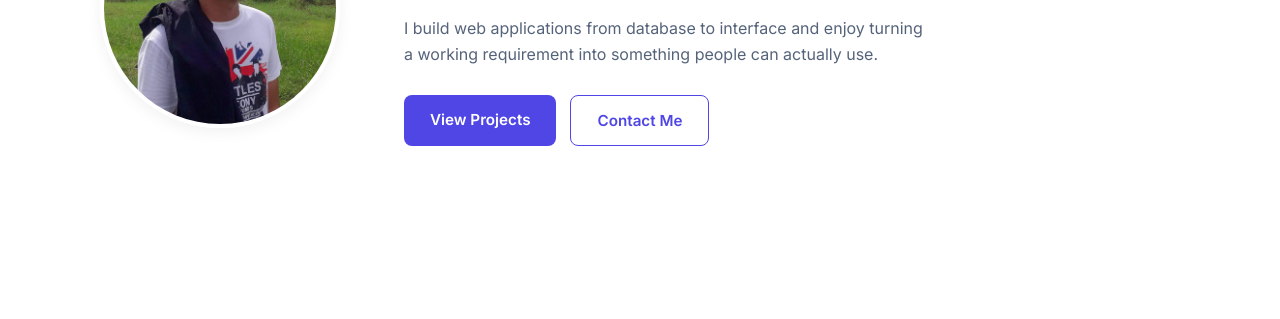
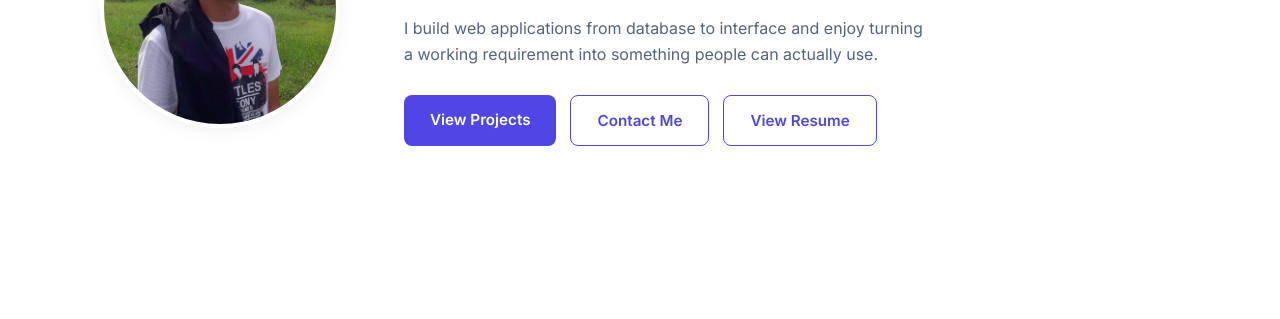
Before and after one commit to ivanramos15/my-portfolio, a plain HTML site: page index.html in a window 1280 px wide. Shown: the part 288-607 px from the top of the page. Drawn offline with Linux system fonts and the light colour scheme.

Commit message:
add resume link to hero

```diff
--- a/index.html
+++ b/index.html
@@ -55,6 +55,13 @@
             <div class="hero-actions">
               <a href="#projects" class="btn btn-primary">View Projects</a>
               <a href="#contact" class="btn btn-outline">Contact Me</a>
+              <a
+                href="https://drive.google.com/file/d/199E_5WZ9Z13UTOAHFNHiELtMpyJMR--0/view?usp=sharing"
+                target="_blank"
+                rel="noopener"
+                class="btn btn-outline"
+                >View Resume</a
+              >
             </div>
           </div>
         </div>
```
